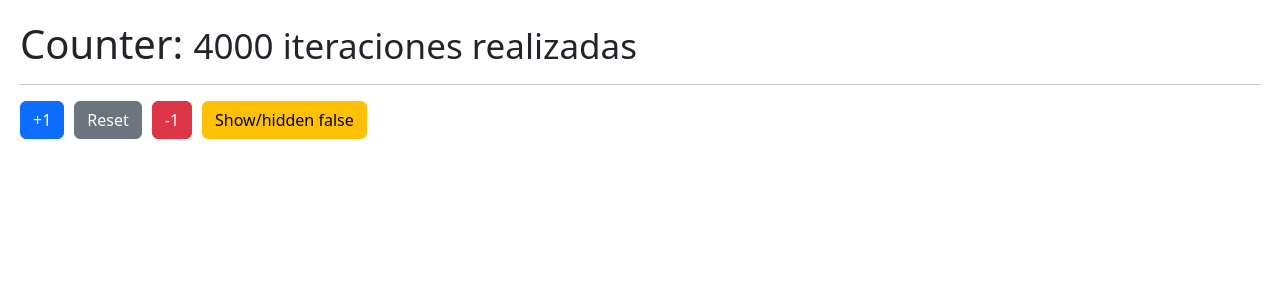
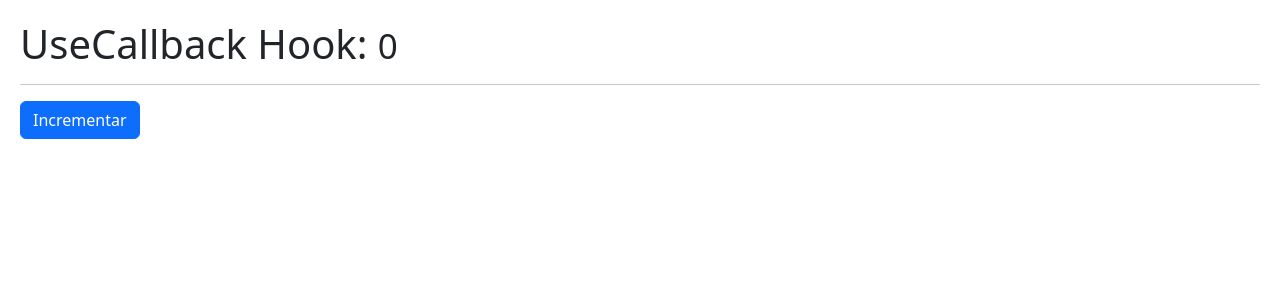
Before and after one commit to CamiloLopez15/react-course, a React (Vite) app in the folder 05-basics-hooks/: page / in a window 1280 px wide. Shown: the top 300 px of the page. Built offline with nearby package versions, Linux system fonts and the light colour scheme.

Commit message:
feat: added class 134

```diff
--- /dev/null
+++ b/05-basics-hooks/src/06-memos/CallbackHook.tsx
@@ -0,0 +1,21 @@
+import { useCallback, useState } from "react";
+import { ShowIncrement } from "./ShowIncrement";
+
+export const CallBackHook = () => {
+    const [counter, setCounter] = useState(0);
+
+    const increment = useCallback((value: number) => {
+        setCounter((c) => c + value);
+    }, []);
+
+    return (
+        <section>
+            <h1>
+                UseCallback Hook: <small>{counter}</small>
+            </h1>
+            <hr />
+
+            <ShowIncrement increment={increment} />
+        </section>
+    );
+};
--- /dev/null
+++ b/05-basics-hooks/src/06-memos/ShowIncrement.tsx
@@ -0,0 +1,12 @@
+import { memo } from "react";
+
+export const ShowIncrement = memo(
+    ({ increment }: { increment: (value: number) => void }) => {
+        console.log("Me volví a dibujar :(");
+        return (
+            <button className="btn btn-primary" onClick={() => increment(10)}>
+                Incrementar
+            </button>
+        );
+    }
+);
--- a/05-basics-hooks/src/main.tsx
+++ b/05-basics-hooks/src/main.tsx
@@ -1,3 +1,4 @@
+import "./index.css";
 import { StrictMode } from "react";
 import { createRoot } from "react-dom/client";
 // import CounterApp from "./01-useState/CounterApp";
@@ -8,12 +9,12 @@ import { createRoot } from "react-dom/client";
 // import { MultipleCustomHooks } from "./03-example/MultipleCustomHooks";
 // import { FocusScreen } from "./04-useRef/FocusScreen";
 // import { Memorize } from "./06-memos/Memorize";
+// import { MemoHook } from "./06-memos/MemoHook";
+import { CallBackHook } from "./06-memos/CallbackHook";
 
-import "./index.css";
-import { MemoHook } from "./06-memos/MemoHook";
 
 createRoot(document.getElementById("root")!).render(
     <StrictMode>
-        <MemoHook />
+        <CallBackHook />
     </StrictMode>
 );
```
Also changed, not shown: 1 other file (tests, documents, lock files or other folders).
